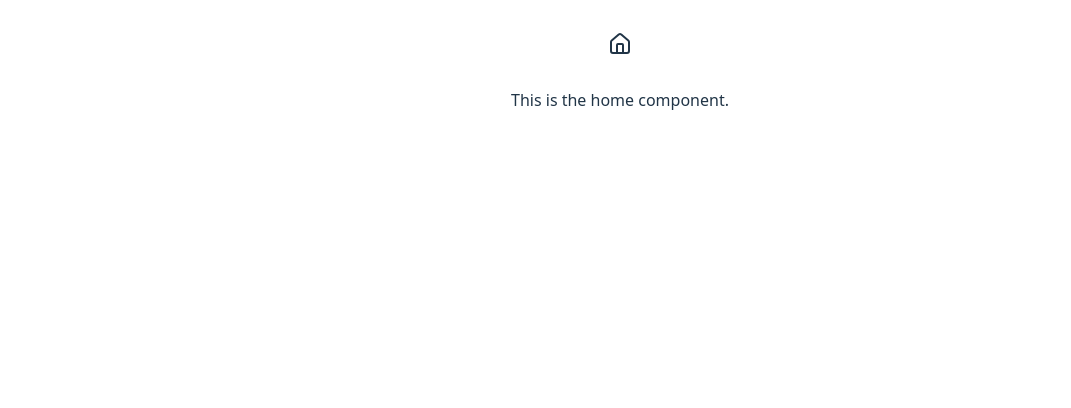
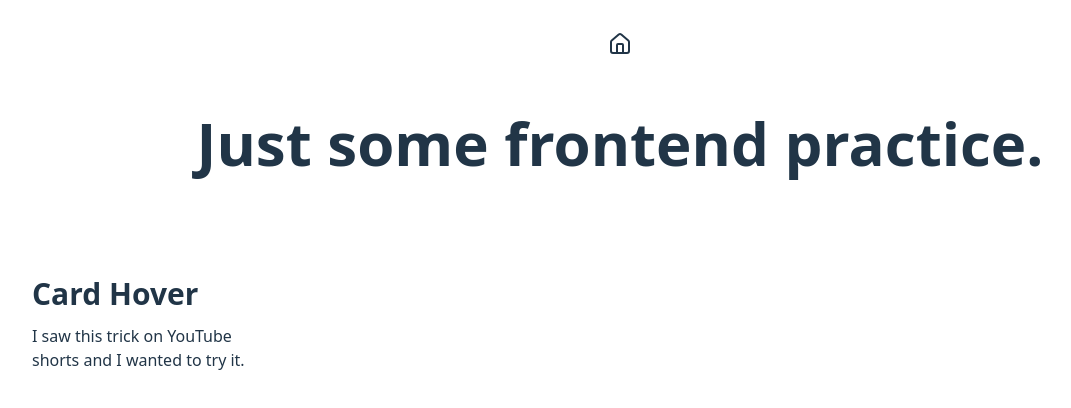
Before and after one commit to KenYunNot/frontend-practice, a React (Vite) app: page / in a window 1280 px wide. Shown: the top 408 px of the page, without its empty margins (20-1091 px from the left). Built offline with nearby package versions, Linux system fonts and the light colour scheme.

Commit message:
feat: add links to completed work

```diff
--- a/src/App.css
+++ b/src/App.css
@@ -35,7 +35,3 @@ nav > a:hover {
   font-size: 60px;
   font-weight: 700;
 }
-
-.description {
-  font-size: 18px;
-}
--- a/src/components/Home.tsx
+++ b/src/components/Home.tsx
@@ -1,8 +1,29 @@
 
 
+const links = [
+  {
+    title: 'Card Hover',
+    href: '/card-hover',
+    description: 'I saw this trick on YouTube shorts and I wanted to try it.'
+  }
+]
+
 const Home = () => {
+
   return (
-    <div>This is the home component.</div>
+    <div>
+      <h1 className='title'>Just some frontend practice.</h1>
+      <div className="max-w-[1500px] mx-auto mt-15 grid grid-cols-1 md:grid-cols-2 lg:grid-cols-3 xl:grid-cols-4 gap-8">
+        {links.map(link => (
+          <div className="rounded-md px-5 py-7">
+            <a href={link.href} className="w-full h-full text-left">
+              <h2 className="text-3xl font-bold pb-3">{link.title}</h2>
+              <p>{link.description}</p>
+            </a>
+          </div>
+        ))}
+      </div>
+    </div>
   )
 }
 
```
